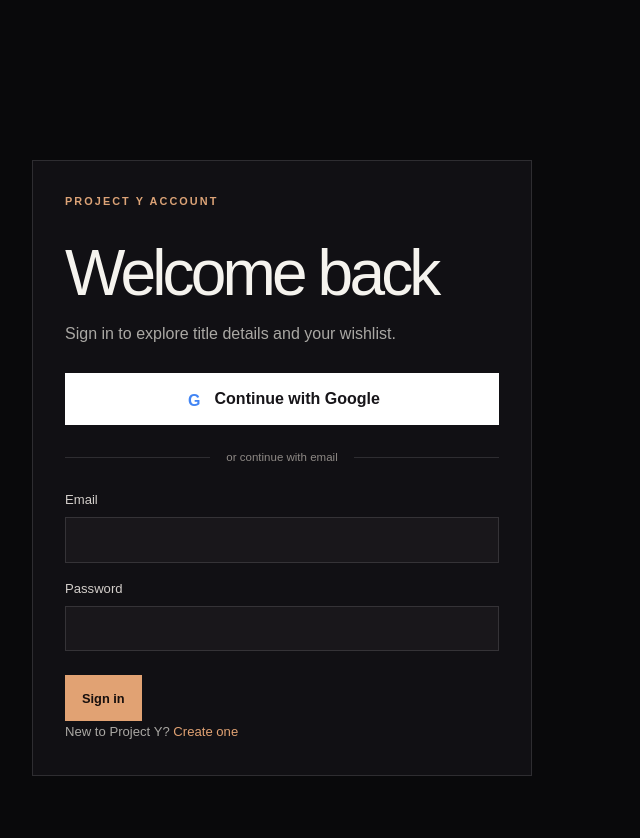
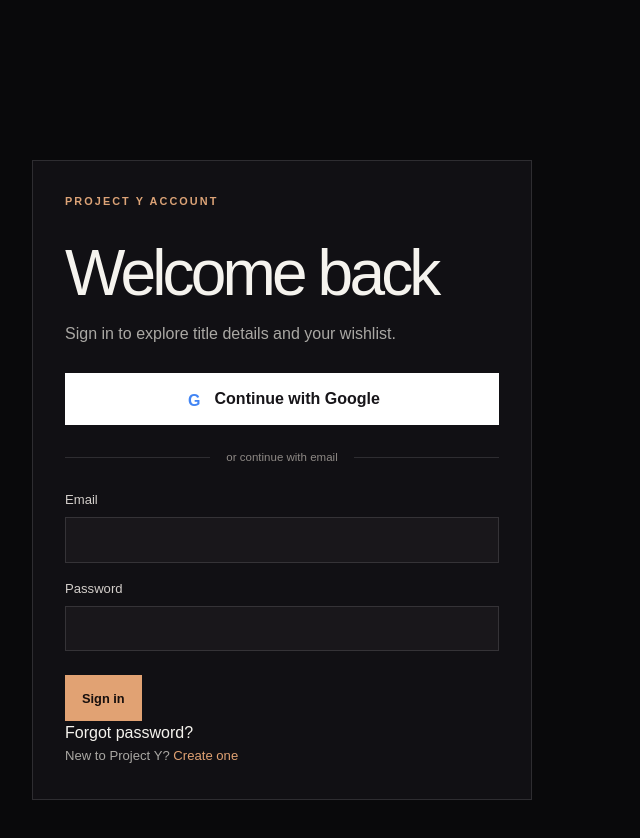
Before and after one commit to Jay-gif-ui/project-y, a Next.js app: page /login in a window 1280 px wide. Shown: the top 838 px of the page, without its empty margins (0-640 px from the left). Built offline with nearby package versions, Linux system fonts and the light colour scheme; no server answers.

Commit message:
Harden authentication and add password reset

```diff
--- a/app/auth/callback/page.tsx
+++ b/app/auth/callback/page.tsx
@@ -10,8 +10,9 @@ export default function AuthCallbackPage() {
     const supabase = getSupabaseBrowserClient(); const code = searchParams.get("code"); const next = searchParams.get("next");
     const destination = next && next.startsWith("/") && !next.startsWith("//") ? next : "/";
     if (!supabase) { setMessage("Authentication has not been configured yet."); return; }
-    if (!code) { setMessage("This confirmation link is invalid or has expired. Please request a new one."); return; }
-    supabase.auth.exchangeCodeForSession(code).then(({ error }) => { if (error) { setMessage("This confirmation link is invalid or has expired. Please request a new one."); return; } router.replace(destination); router.refresh(); });
+    if (code) { supabase.auth.exchangeCodeForSession(code).then(({ error }) => { if (error) { setMessage("This confirmation link is invalid or has expired. Please request a new one."); return; } router.replace(destination); router.refresh(); }); return; }
+    const timer = window.setTimeout(() => supabase.auth.getSession().then(({ data }) => { if (data.session) { router.replace(destination); router.refresh(); } else setMessage("This link is invalid, expired, or was opened in a different browser. Please request a new one."); }), 250);
+    return () => window.clearTimeout(timer);
   }, [router, searchParams]);
   return <main className="auth-page shell"><section className="auth-card"><p className="eyebrow">Project Y account</p><h1>{message}</h1><p>Please keep this page open for a moment.</p></section></main>;
 }
--- /dev/null
+++ b/app/forgot-password/page.tsx
@@ -0,0 +1,5 @@
+import { PasswordRecoveryRequest } from "@/components/password-recovery-request";
+
+export default function ForgotPasswordPage() {
+  return <PasswordRecoveryRequest />;
+}
--- /dev/null
+++ b/app/reset-password/page.tsx
@@ -0,0 +1,5 @@
+import { PasswordResetForm } from "@/components/password-reset-form";
+
+export default function ResetPasswordPage() {
+  return <PasswordResetForm />;
+}
--- a/components/auth-form.tsx
+++ b/components/auth-form.tsx
@@ -13,6 +13,10 @@ export function AuthForm({ mode }: { mode: "login" | "signup" }) {
     if (/rate limit/i.test(value)) return "Too many confirmation emails were requested. Please wait a few minutes, check Spam/Promotions, then try once more.";
     if (/email not confirmed/i.test(value)) return "Please confirm your email first. Check Inbox, Spam and Promotions for the latest Project Y email.";
     if (/invalid login credentials/i.test(value)) return "Email or password is incorrect.";
+    if (/already registered|already exists/i.test(value)) return "An account already exists for this email. Try signing in instead.";
+    if (/password/i.test(value) && /weak|least|short/i.test(value)) return "Choose a stronger password with at least 8 characters.";
+    if (/network|fetch/i.test(value)) return "We could not reach the sign-in service. Check your connection and try again.";
+    if (/provider.*not enabled|unsupported provider|google/i.test(value)) return "Google sign-in is not enabled yet. Please use email sign-in or ask the site administrator to finish Google OAuth setup.";
     return value;
   }
   async function submit(event: FormEvent<HTMLFormElement>) {
@@ -22,7 +26,7 @@ export function AuthForm({ mode }: { mode: "login" | "signup" }) {
     if (password.length < 8) { setError("Password must contain at least 8 characters."); return; }
     setLoading(true); const supabase = getSupabaseBrowserClient();
     if (!supabase) { setError("Authentication has not been configured yet."); setLoading(false); return; }
-    const result = signup ? await supabase.auth.signUp({ email, password, options: { emailRedirectTo: `${window.location.origin}/auth/callback?next=/` } }) : await supabase.auth.signInWithPassword({ email, password });
+    const result = signup ? await supabase.auth.signUp({ email, password, options: { emailRedirectTo: callbackUrl } }) : await supabase.auth.signInWithPassword({ email, password });
     setLoading(false);
     if (result.error) { setError(friendlyError(result.error.message)); return; }
     if (signup && !result.data.session) { setMessage("We sent one confirmation email. Check Inbox, Spam and Promotions, then open its link in this same browser."); return; }
@@ -34,5 +38,5 @@ export function AuthForm({ mode }: { mode: "login" | "signup" }) {
     setLoading(true); const { error: googleError } = await supabase.auth.signInWithOAuth({ provider: "google", options: { redirectTo: callbackUrl } });
     if (googleError) { setError(friendlyError(googleError.message)); setLoading(false); }
   }
-  return <main className="auth-page shell"><section className="auth-card"><p className="eyebrow">Project Y account</p><h1>{signup ? "Create your account" : "Welcome back"}</h1><p>{signup ? "Save titles you want to watch and return to them anytime." : "Sign in to explore title details and your wishlist."}</p><button type="button" className="google-button" onClick={signInWithGoogle} disabled={loading}><span>G</span>Continue with Google</button><div className="auth-divider"><span>or continue with email</span></div><form onSubmit={submit}><label>Email<input type="email" value={email} onChange={event => setEmail(event.target.value)} autoComplete="email" required /></label><label>Password<input type="password" value={password} onChange={event => setPassword(event.target.value)} autoComplete={signup ? "new-password" : "current-password"} minLength={8} required /></label>{error ? <p className="form-error" role="alert">{error}</p> : null}{message ? <p className="form-message" role="status">{message}</p> : null}<button className="primary-link" disabled={loading}>{loading ? "Please wait…" : signup ? "Create account" : "Sign in"}</button></form><p className="auth-switch">{signup ? "Already have an account?" : "New to Project Y?"} <Link href={signup ? "/login" : "/signup"}>{signup ? "Sign in" : "Create one"}</Link></p></section></main>;
+  return <main className="auth-page shell"><section className="auth-card"><p className="eyebrow">Project Y account</p><h1>{signup ? "Create your account" : "Welcome back"}</h1><p>{signup ? "Save titles you want to watch and return to them anytime." : "Sign in to explore title details and your wishlist."}</p><button type="button" className="google-button" onClick={signInWithGoogle} disabled={loading}><span>G</span>Continue with Google</button><div className="auth-divider"><span>or continue with email</span></div><form onSubmit={submit}><label>Email<input type="email" value={email} onChange={event => setEmail(event.target.value)} autoComplete="email" required /></label><label>Password<input type="password" value={password} onChange={event => setPassword(event.target.value)} autoComplete={signup ? "new-password" : "current-password"} minLength={8} required /></label>{error ? <p className="form-error" role="alert">{error}</p> : null}{message ? <p className="form-message" role="status">{message}</p> : null}<button className="primary-link" disabled={loading}>{loading ? "Please wait…" : signup ? "Create account" : "Sign in"}</button></form>{!signup ? <Link className="forgot-link" href="/forgot-password">Forgot password?</Link> : null}<p className="auth-switch">{signup ? "Already have an account?" : "New to Project Y?"} <Link href={signup ? "/login" : "/signup"}>{signup ? "Sign in" : "Create one"}</Link></p></section></main>;
 }
--- /dev/null
+++ b/components/password-recovery-request.tsx
@@ -0,0 +1,26 @@
+"use client";
+
+import Link from "next/link";
+import { FormEvent, useState } from "react";
+import { getSupabaseBrowserClient, supabaseConfigured } from "@/lib/supabase-browser";
+
+export function PasswordRecoveryRequest() {
+  const [email, setEmail] = useState("");
+  const [loading, setLoading] = useState(false);
+  const [message, setMessage] = useState("");
+  const [error, setError] = useState("");
+
+  async function submit(event: FormEvent) {
+    event.preventDefault(); setError(""); setMessage("");
+    if (!/^\S+@\S+\.\S+$/.test(email)) { setError("Enter a valid email address."); return; }
+    const supabase = getSupabaseBrowserClient();
+    if (!supabaseConfigured() || !supabase) { setError("Authentication has not been configured yet."); return; }
+    setLoading(true);
+    const { error: requestError } = await supabase.auth.resetPasswordForEmail(email, { redirectTo: `${window.location.origin}/reset-password` });
+    setLoading(false);
+    if (requestError) { setError(/rate limit/i.test(requestError.message) ? "Too many email requests. Please wait a few minutes before trying again." : "We could not send a reset email. Please try again later."); return; }
+    setMessage("If an account exists for this email, a password-reset link has been sent. Check Inbox, Spam and Promotions.");
+  }
+
+  return <main className="auth-page shell"><section className="auth-card"><p className="eyebrow">Account recovery</p><h1>Reset your password</h1><p>Enter your email and we&apos;ll send a secure reset link.</p><form onSubmit={submit}><label>Email<input type="email" value={email} onChange={event => setEmail(event.target.value)} autoComplete="email" required /></label>{error ? <p className="form-error" role="alert">{error}</p> : null}{message ? <p className="form-message" role="status">{message}</p> : null}<button className="primary-link" disabled={loading}>{loading ? "Sending…" : "Send reset link"}</button></form><p className="auth-switch"><Link href="/login">Back to sign in</Link></p></section></main>;
+}
--- /dev/null
+++ b/components/password-reset-form.tsx
@@ -0,0 +1,13 @@
+"use client";
+
+import Link from "next/link";
+import { FormEvent, useEffect, useState } from "react";
+import { useRouter } from "next/navigation";
+import { getSupabaseBrowserClient } from "@/lib/supabase-browser";
+
+export function PasswordResetForm() {
+  const router = useRouter(); const [password, setPassword] = useState(""); const [ready, setReady] = useState(false); const [loading, setLoading] = useState(false); const [error, setError] = useState("");
+  useEffect(() => { const supabase = getSupabaseBrowserClient(); if (!supabase) return; const check = () => supabase.auth.getSession().then(({ data }) => setReady(Boolean(data.session))); check(); const { data: listener } = supabase.auth.onAuthStateChange(event => { if (event === "PASSWORD_RECOVERY" || event === "SIGNED_IN") check(); }); return () => listener.subscription.unsubscribe(); }, []);
+  async function submit(event: FormEvent) { event.preventDefault(); setError(""); if (password.length < 8) { setError("Password must contain at least 8 characters."); return; } const supabase = getSupabaseBrowserClient(); if (!supabase) { setError("Authentication has not been configured yet."); return; } setLoading(true); const { error: updateError } = await supabase.auth.updateUser({ password }); setLoading(false); if (updateError) { setError("This reset link is invalid or has expired. Request a new link and try again."); return; } router.replace("/"); router.refresh(); }
+  return <main className="auth-page shell"><section className="auth-card"><p className="eyebrow">Account recovery</p><h1>Choose a new password</h1><p>{ready ? "Use at least 8 characters." : "Checking your secure reset link…"}</p>{ready ? <form onSubmit={submit}><label>New password<input type="password" value={password} onChange={event => setPassword(event.target.value)} autoComplete="new-password" minLength={8} required /></label>{error ? <p className="form-error" role="alert">{error}</p> : null}<button className="primary-link" disabled={loading}>{loading ? "Updating…" : "Update password"}</button></form> : <p className="auth-switch"><Link href="/forgot-password">Request a new reset link</Link></p>}</section></main>;
+}
--- a/components/watch-providers.tsx
+++ b/components/watch-providers.tsx
@@ -4,6 +4,7 @@ import { useState } from "react";
 import Image from "next/image";
 import { SUPPORTED_REGIONS } from "@/lib/regions";
 import { imageUrl, type MediaType, type WatchProviders } from "@/lib/media";
+import { TitleWishlistAction } from "@/components/title-wishlist-action";
 
 type Props = { mediaType: MediaType; titleId: number; initialProviders: WatchProviders; initialRegion: string };
 
@@ -25,5 +26,5 @@ export function WatchProviders({ mediaType, titleId, initialProviders, initialRe
   }
   const groups = [["Stream", providers.flatrate], ["Rent", providers.rent], ["Buy", providers.buy], ["Free / ads", [...providers.free, ...providers.ads]]] as const;
   const hasProviders = groups.some(([, items]) => items.length > 0);
-  return <section className="detail-section" aria-labelledby="watch-title"><div className="detail-section-heading"><div><p className="eyebrow">Availability</p><h2 id="watch-title">Where to watch</h2></div><label className="region-select">Country <select value={region} onChange={event => changeRegion(event.target.value)} disabled={loading}>{SUPPORTED_REGIONS.map(([code, name]) => <option key={code} value={code}>{name}</option>)}</select></label></div>{loading ? <p className="section-status">Checking availability…</p> : error ? <p className="section-status">{error}</p> : hasProviders ? <div className="provider-groups">{groups.map(([label, items]) => items.length ? <div key={label} className="provider-group"><h3>{label}</h3><div>{items.map(provider => <span className="provider" key={`${label}-${provider.id}`}>{provider.logoPath ? <Image src={imageUrl(provider.logoPath, "w92")!} alt="" width={30} height={30} /> : null}<span>{provider.name}</span></span>)}</div></div> : null)}</div> : <p className="section-status">No provider availability is reported for this country right now.</p>}{providers.link ? <a className="provider-link" href={providers.link} target="_blank" rel="noreferrer">View availability details on TMDB ↗</a> : null}</section>;
+  return <><TitleWishlistAction mediaType={mediaType} titleId={titleId} /><section className="detail-section" aria-labelledby="watch-title"><div className="detail-section-heading"><div><p className="eyebrow">Availability</p><h2 id="watch-title">Where to watch</h2></div><label className="region-select">Country <select value={region} onChange={event => changeRegion(event.target.value)} disabled={loading}>{SUPPORTED_REGIONS.map(([code, name]) => <option key={code} value={code}>{name}</option>)}</select></label></div>{loading ? <p className="section-status">Checking availability…</p> : error ? <p className="section-status">{error}</p> : hasProviders ? <div className="provider-groups">{groups.map(([label, items]) => items.length ? <div key={label} className="provider-group"><h3>{label}</h3><div>{items.map(provider => <span className="provider" key={`${label}-${provider.id}`}>{provider.logoPath ? <Image src={imageUrl(provider.logoPath, "w92")!} alt="" width={30} height={30} /> : null}<span>{provider.name}</span></span>)}</div></div> : null)}</div> : <p className="section-status">No provider availability is reported for this country right now.</p>}{providers.link ? <a className="provider-link" href={providers.link} target="_blank" rel="noreferrer">View availability details on TMDB ↗</a> : null}</section></>;
 }
```
Also changed, not shown: 1 other file (tests, documents, lock files or other folders).
